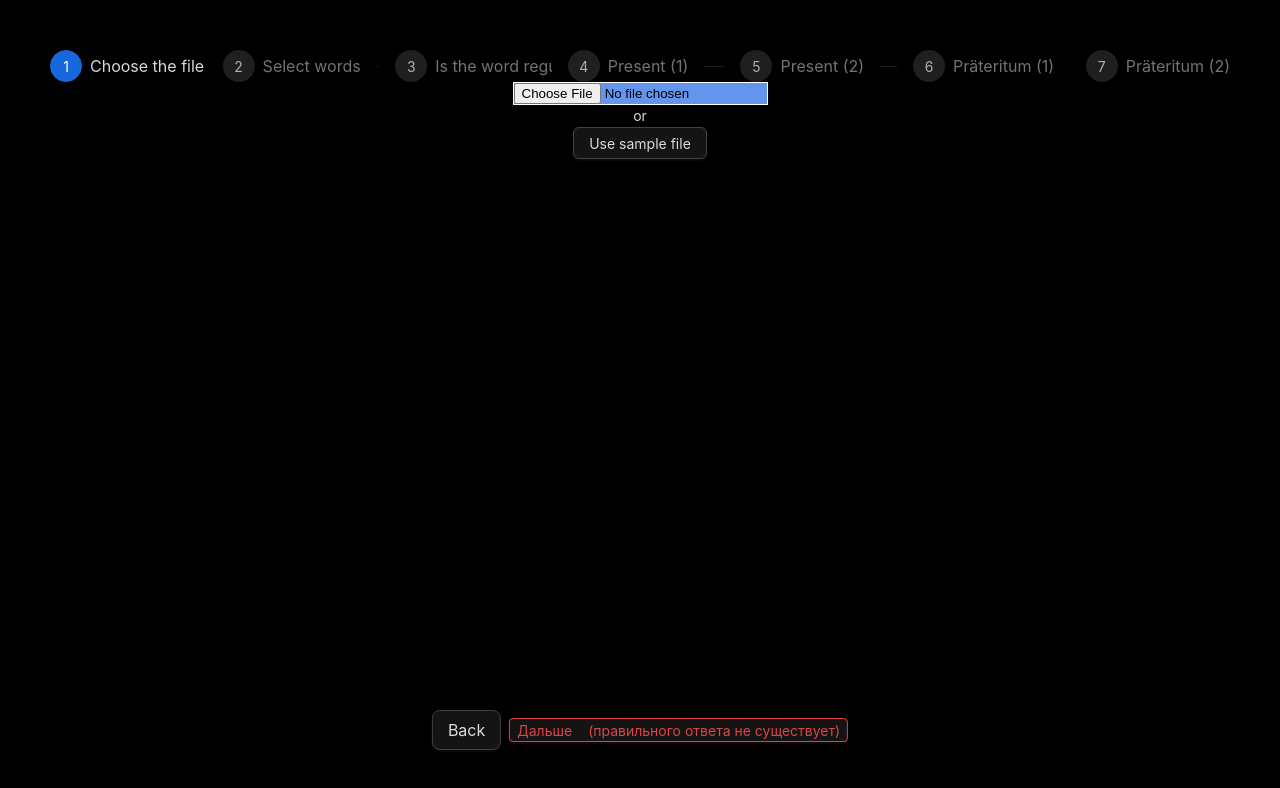
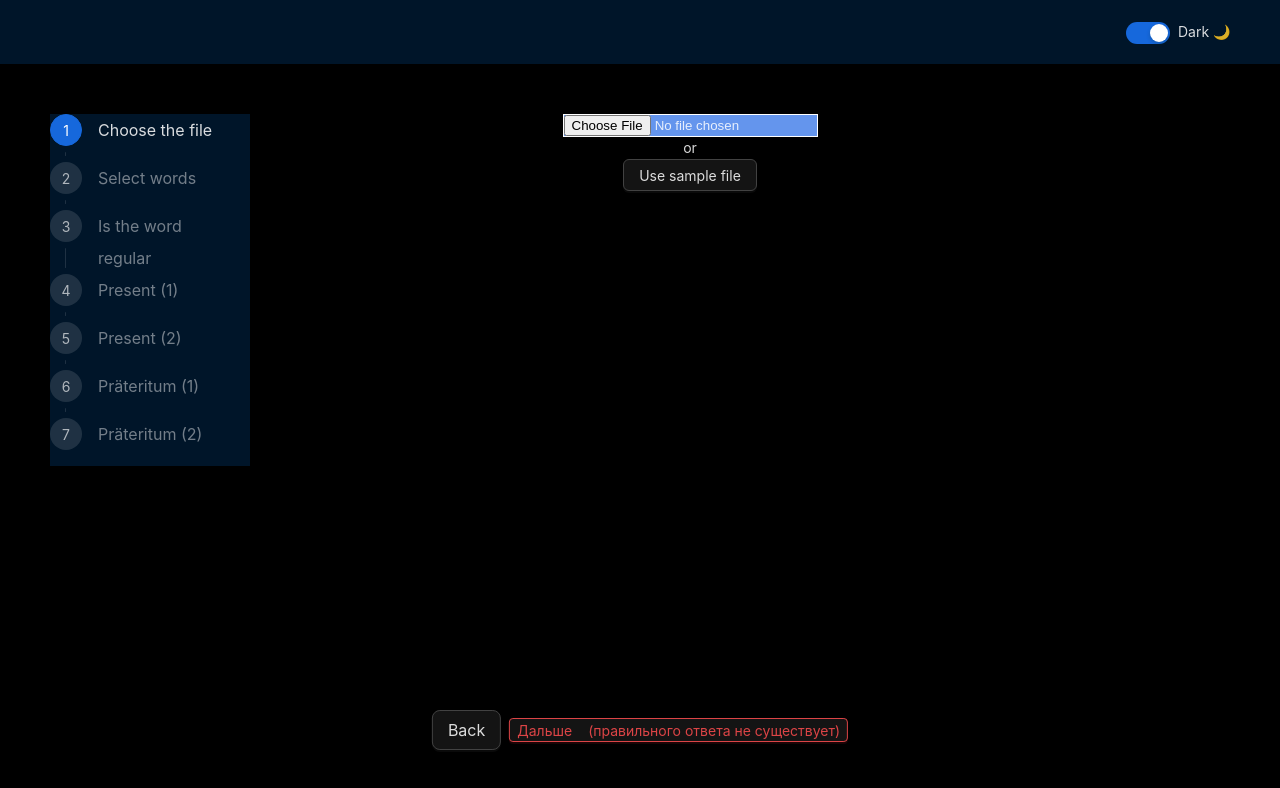
Before and after one commit to Anastasia-Pavlova/Word-Trainer, a React (Create React App) app: page / in a window 1280 px wide. Shown: the top 788 px of the page. Built offline with nearby package versions, Linux system fonts and the light colour scheme.

Commit message:
feat: light theme; joined present

```diff
--- a/src/App.js
+++ b/src/App.js
@@ -1,24 +1,37 @@
 import { useState } from "react";
-import { Button, Steps, Typography } from "antd";
+import {
+  Button,
+  ConfigProvider,
+  Layout,
+  Space,
+  Steps,
+  Switch,
+  Typography,
+  theme,
+} from "antd";
+import { Content, Footer, Header } from "antd/es/layout/layout";
+import Sider from "antd/es/layout/Sider";
+import { changeAlgorithm } from "./redux/reducers/themeSlice";
 import { useDispatch, useSelector } from "react-redux";
 import { FooterButtons } from "./components/FooterButtons";
 import { addWords } from "./redux/reducers/wordsSlice";
+import { completeStep } from "./redux/reducers/stepsSlice";
 import { SelectWords } from "./components/SelectWords";
 import { RegularVerbs } from "./components/RegularVerbs";
-import { PresentSingle } from "./components/PresentSingle";
-import { PresentPlural } from "./components/PresentPlural";
+import { PresentSingle } from "./components/Present";
+
 import data from "./WordsArray.json";
-
 import "./App.css";
-import { completeStep } from "./redux/reducers/stepsSlice";
 
 const { Text } = Typography;
 
 function App() {
-  const { isStepCompleted } = useSelector((state) => state.steps);
-  const [fileData, setFileData] = useState();
+  const { steps, theme: globalTheme } = useSelector((state) => state);
   const [current, setCurrent] = useState(0);
   const dispatch = useDispatch();
+  const {
+    token: { colorBgContainer },
+  } = theme.useToken();
 
   const onStepChange = (value) => {
     setCurrent(value);
@@ -29,8 +42,6 @@ function App() {
     const reader = new FileReader();
     reader.onload = (e) => {
       try {
-        const data = JSON.parse(e.target.result);
-        setFileData(data);
         dispatch(addWords(data));
         dispatch(completeStep(true));
       } catch (error) {
@@ -42,9 +53,13 @@ function App() {
   }
 
   function handleUseSampleFile() {
-    setFileData(data);
     dispatch(addWords(data));
     dispatch(completeStep(true));
+  }
+
+  function handleChangeTheme(checked) {
+    const value = checked ? "darkAlgorithm" : "defaultAlgorithm";
+    dispatch(changeAlgorithm(value));
   }
 
   function getStepData(step) {
@@ -73,10 +88,10 @@ function App() {
         return <RegularVerbs />;
 
       case 3:
-        return <PresentSingle />;
+        return <PresentSingle quantityForm={"single"} />;
 
       case 4:
-        return <PresentPlural />;
+        return <PresentSingle quantityForm={"plural"} />;
 
       default:
         break;
@@ -84,11 +99,43 @@ function App() {
   }
 
   return (
+    <ConfigProvider
+      theme={{
+        algorithm: theme[globalTheme.algorithm],
+      }}
+    >
+      <Layout style={{ minHeight: "100vh" }}>
+        <Header
+          style={{
+            textAlign: "right",
+            background:
+              globalTheme.algorithm === "defaultAlgorithm" && colorBgContainer,
+          }}
+        >
+          <Space>
+            <Switch defaultChecked onChange={handleChangeTheme} />
+            <Text>
+              {globalTheme.algorithm === "darkAlgorithm" ? (
+                <>Dark &#127769;</>
+              ) : (
+                <>Light &#9728;</>
+              )}
+            </Text>
+          </Space>
+        </Header>
         <div style={{ textAlign: "center", margin: 50 }}>
+          <Layout hasSider>
+            <Sider
+              style={{
+                background:
+                  globalTheme.algorithm === "defaultAlgorithm" &&
+                  colorBgContainer,
+              }}
+            >
               <Steps
                 current={current}
                 onChange={onStepChange}
-        // direction="vertical"
+                direction="vertical"
                 items={[
                   {
                     title: "Choose the file",
@@ -113,14 +160,19 @@ function App() {
                   },
                 ]}
               />
-      <div>{getStepData(current)}</div>
-
+            </Sider>
+            <Content>{getStepData(current)}</Content>
+            <Footer>
               <FooterButtons
                 current
-        showButtonCondition={isStepCompleted}
+                showButtonCondition={steps.isStepCompleted}
                 onChangeStep={(value) => setCurrent(current + value)}
               />
+            </Footer>
+          </Layout>
         </div>
+      </Layout>
+    </ConfigProvider>
   );
 }
 
--- a/src/components/ErrorBoundary/ErrorBoundary.jsx
+++ b/src/components/ErrorBoundary/ErrorBoundary.jsx
@@ -14,7 +14,11 @@ export class ErrorBoundary extends Component {
 
   render() {
     if (this.state.hasError) {
-      return <h1>Something went wrong. Please try again later.</h1>;
+      return (
+        <div style={{ textAlign: "center" }}>
+          <h1>Something went wrong. Please try again later.</h1>
+        </div>
+      );
     }
 
     return this.props.children;
--- /dev/null
+++ b/src/components/Present/index.js
@@ -0,0 +1 @@
+export * from "./Present";
--- a/src/components/PresentPlural/index.js
+++ /dev/null
@@ -1 +0,0 @@
-export * from "./PresentPlural";
--- a/src/components/PresentSingle/PresentSingle.jsx
+++ /dev/null
@@ -1,73 +0,0 @@
-import React, { useEffect, useState } from "react";
-import { Typography, Divider, Button } from "antd";
-import { Link, useNavigate } from "react-router-dom";
-import { useSelector, useDispatch } from "react-redux";
-import { setCurrentWordCompleted } from "../../redux/reducers/wordsSlice";
-import { completeStep } from "../../redux/reducers/stepsSlice";
-import { SelectionBlock } from "../SelectionBlock";
-
-const { Title, Text } = Typography;
-
-export const PresentSingle = () => {
-  const dispatch = useDispatch();
-  const navigate = useNavigate();
-  const { list, currentWord } = useSelector((state) => state.words);
-  const [completed, setCompleted] = useState([]);
-
-  const word = list.find((word) => word.word === currentWord);
-  const isCompleted = completed.length === 6;
-
-  useEffect(() => {
-    isCompleted && dispatch(completeStep(true));
-  }, [completed]);
-
-  function handleCompleteBlock(index) {
-    setCompleted((prev) => [...prev.filter((v) => v !== index), index]);
-  }
-
-  if (!word) {
-    return (
-      <Title level={3}>
-        The memory is empty. Please, go to the <Link to="/">main page</Link>.
-      </Title>
-    );
-  }
-
-  return (
-    <div style={{ textAlign: "center", margin: 50 }}>
-      <Title level={3}>Presence</Title>
-      <Title level={5}>{word.root}</Title>
-
-      {Array.from(Array(3).keys()).map((v, i) => {
-        const name =
-          i === 0 ? "Первая форма" : i === 1 ? "Вторая форма" : "Третья форма";
-        return (
-          <React.Fragment key={v}>
-            <div>
-              <Text>{name}</Text>
-              <br />
-              <SelectionBlock
-                index={`${v}ending`}
-                word={word}
-                quantity={"single"}
-                person={i + 1}
-                wordPart={"ending"}
-                handleComplete={handleCompleteBlock}
-              />
-              <br />
-              <SelectionBlock
-                index={`${v}vowel`}
-                word={word}
-                quantity={"single"}
-                person={i + 1}
-                wordPart={"vowel"}
-                handleComplete={handleCompleteBlock}
-              />
-            </div>
-            <Divider />
-          </React.Fragment>
-        );
-      })}
-    </div>
-  );
-};
--- a/src/components/PresentSingle/index.js
+++ /dev/null
@@ -1 +0,0 @@
-export * from "./PresentSingle";
--- a/src/index.js
+++ b/src/index.js
@@ -1,17 +1,12 @@
 import React from "react";
 import ReactDOM from "react-dom/client";
-import "./index.css";
-import App from "./App";
-import reportWebVitals from "./reportWebVitals";
-import { createBrowserRouter, RouterProvider } from "react-router-dom";
-import { SelectWords } from "./components/SelectWords";
-import { RegularVerbs } from "./components/RegularVerbs";
-import { ConfigProvider, Layout, theme } from "antd";
-import { PresentSingle } from "./components/PresentSingle/PresentSingle";
+import { createBrowserRouter } from "react-router-dom";
 import { Provider } from "react-redux";
 import store from "./redux/store";
-import { PresentPlural } from "./components/PresentPlural/PresentPlural";
+import reportWebVitals from "./reportWebVitals";
 import { ErrorBoundary } from "./components/ErrorBoundary";
+import App from "./App";
+import "./index.css";
 
 const root = ReactDOM.createRoot(document.getElementById("root"));
 
@@ -20,37 +15,15 @@ const router = createBrowserRouter([
     path: "/",
     element: <App />,
   },
-  {
-    path: "/select",
-    element: <SelectWords />,
-  },
-  {
-    path: "/regelmassigWahl",
-    element: <RegularVerbs />,
-  },
-  {
-    path: "/presentSingle",
-    element: <PresentSingle />,
-  },
-  {
-    path: "/presentPlural",
-    element: <PresentPlural />,
-  },
 ]);
+
 root.render(
   <React.StrictMode>
     <ErrorBoundary>
-      <ConfigProvider
-        theme={{
-          algorithm: theme.darkAlgorithm,
-        }}
-      >
-        <Provider store={store}>
-          <Layout style={{ minHeight: "100vh" }}>
-            <RouterProvider router={router} />
-          </Layout>
-        </Provider>
-      </ConfigProvider>
+      <Provider store={store}>
+        <App />
+        {/* <RouterProvider router={router} /> */}
+      </Provider>
     </ErrorBoundary>
   </React.StrictMode>
 );
--- a/src/redux/reducers/index.js
+++ b/src/redux/reducers/index.js
@@ -1,10 +1,12 @@
 import { combineReducers } from "redux";
 import wordsSlice from "./wordsSlice";
 import stepsSlice from "./stepsSlice";
+import themeSlice from "./themeSlice";
 
 const rootReducer = combineReducers({
   words: wordsSlice,
   steps: stepsSlice,
+  theme: themeSlice,
 });
 
 export default rootReducer;
--- /dev/null
+++ b/src/redux/reducers/themeSlice.js
@@ -0,0 +1,17 @@
+import { createSlice } from "@reduxjs/toolkit";
+
+export const themeSlice = createSlice({
+  name: "theme",
+  initialState: {
+    algorithm: "darkAlgorithm",
+  },
+  reducers: {
+    changeAlgorithm: (state, action) => {
+      state.algorithm = action.payload;
+    },
+  },
+});
+
+export const { changeAlgorithm } = themeSlice.actions;
+
+export default themeSlice.reducer;
```
Also changed, not shown: src/components/Present/Present.jsx (renamed from src/components/PresentPlural/PresentPlural.jsx, +16 -31 lines). Lines whose indentation alone changed are shown as unchanged.
